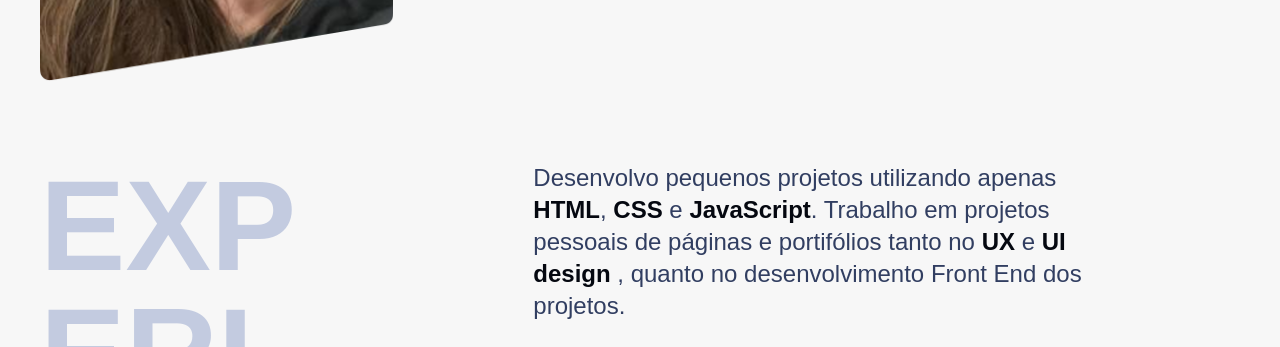
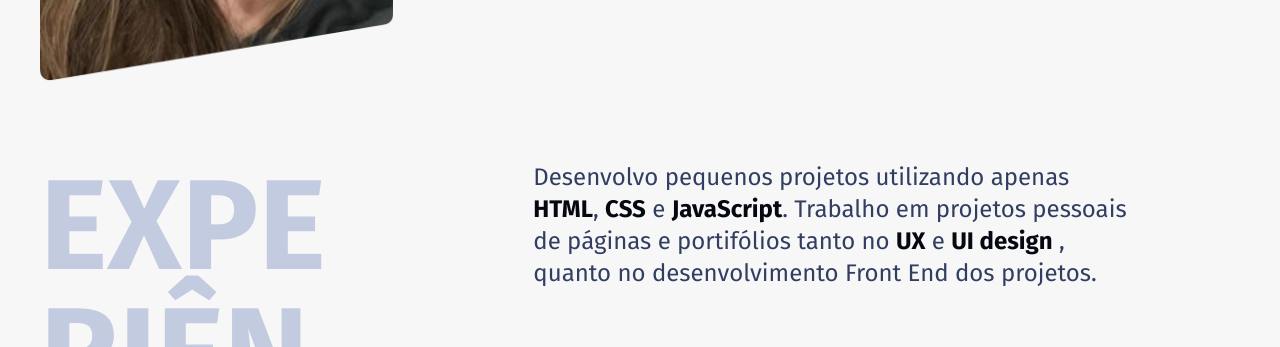
Before and after one commit to Apfeitoza/anapfeitoza, a plain HTML site: page index.html in a window 1280 px wide. Shown: the part 560-907 px from the top of the page. Drawn offline with Linux system fonts and the light colour scheme.

Commit message:
adicionadas google fonts

```diff
--- a/index.html
+++ b/index.html
@@ -8,6 +8,10 @@
     <meta name="description" content="Front End Developer & UX/UI Designer. Localizada em São Paulo">
     <link rel="stylesheet" href="./css/style.min.css">
     <link rel="icon" href="./img/favicon.ico" type="image/x-icon">
+
+    <link rel="preconnect" href="https://fonts.googleapis.com">
+    <link rel="preconnect" href="https://fonts.gstatic.com" crossorigin>
+    <link href="https://fonts.googleapis.com/css2?family=Fira+Sans:wght@400;500;600;700&display=swap" rel="stylesheet">
 </head>
 
 <body>
```
